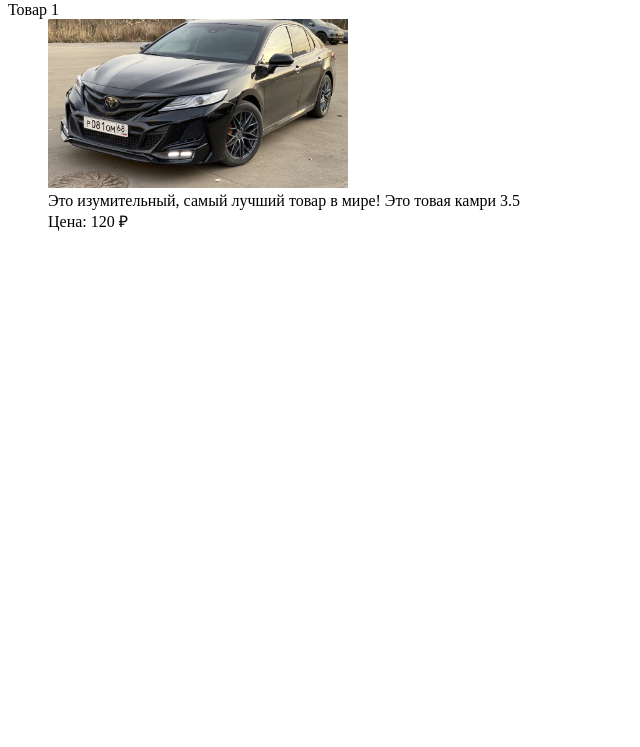
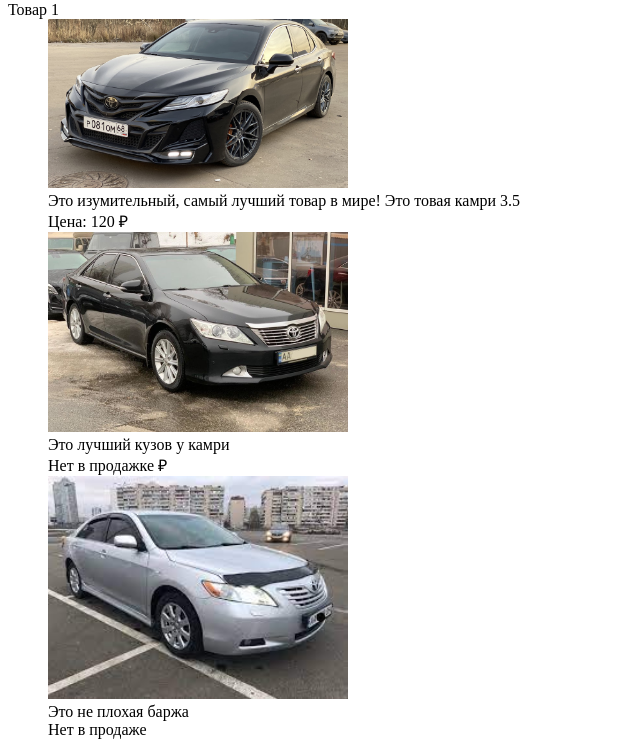
Before and after one commit to mxpm17/web-programming-labs, a plain HTML site: page index.html in a window 1280 px wide. Shown: the part 105-852 px from the top of the page, without its empty margins (0-640 px from the left). Before the commit the page ends 800 px from the top, so only its background shows below. Drawn offline with Linux system fonts and the light colour scheme.

Commit message:
Добавлен второй и третий товар

```diff
--- a/index.html
+++ b/index.html
@@ -15,6 +15,16 @@
                 Это изумительный, самый лучший товар в мире! Это товая камри 3.5<br>
                 Цена: 120 &#8381;
             </dd>
+            <dd>
+                <img src="camry50.jpg" width="300"><br>
+                Это лучший кузов у камри<br>
+                Нет в продажке &#8381;
+            </dd>
+            <dd>
+                <img src="camry40.jpg" width="300"><br>
+                Это не плохая баржа <br>
+                Нет в продаже <br>
+            </dd>
         </d1>
     </body>
 </html>
```
Also changed, not shown: camry40.jpg (added), camry50.jpg (added).
